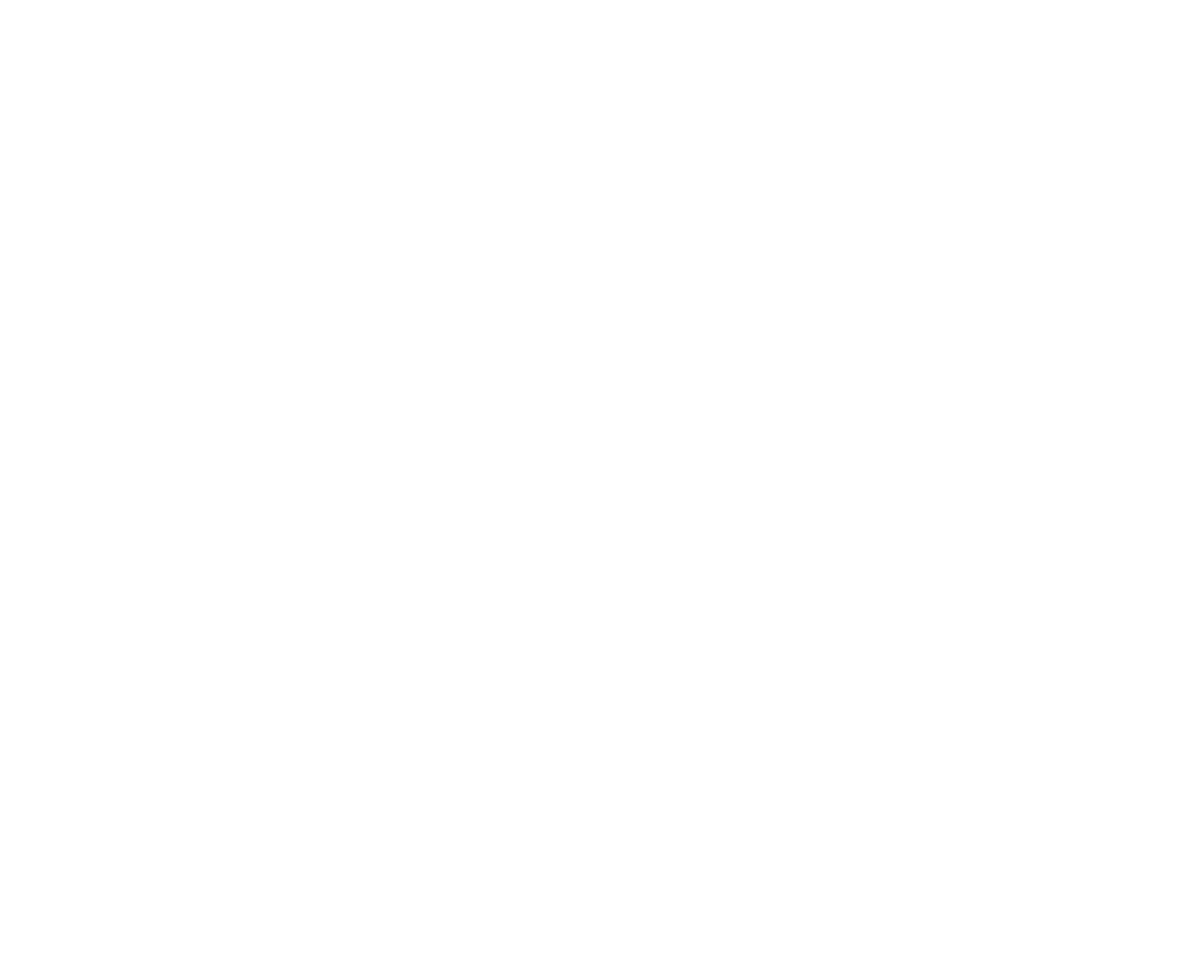
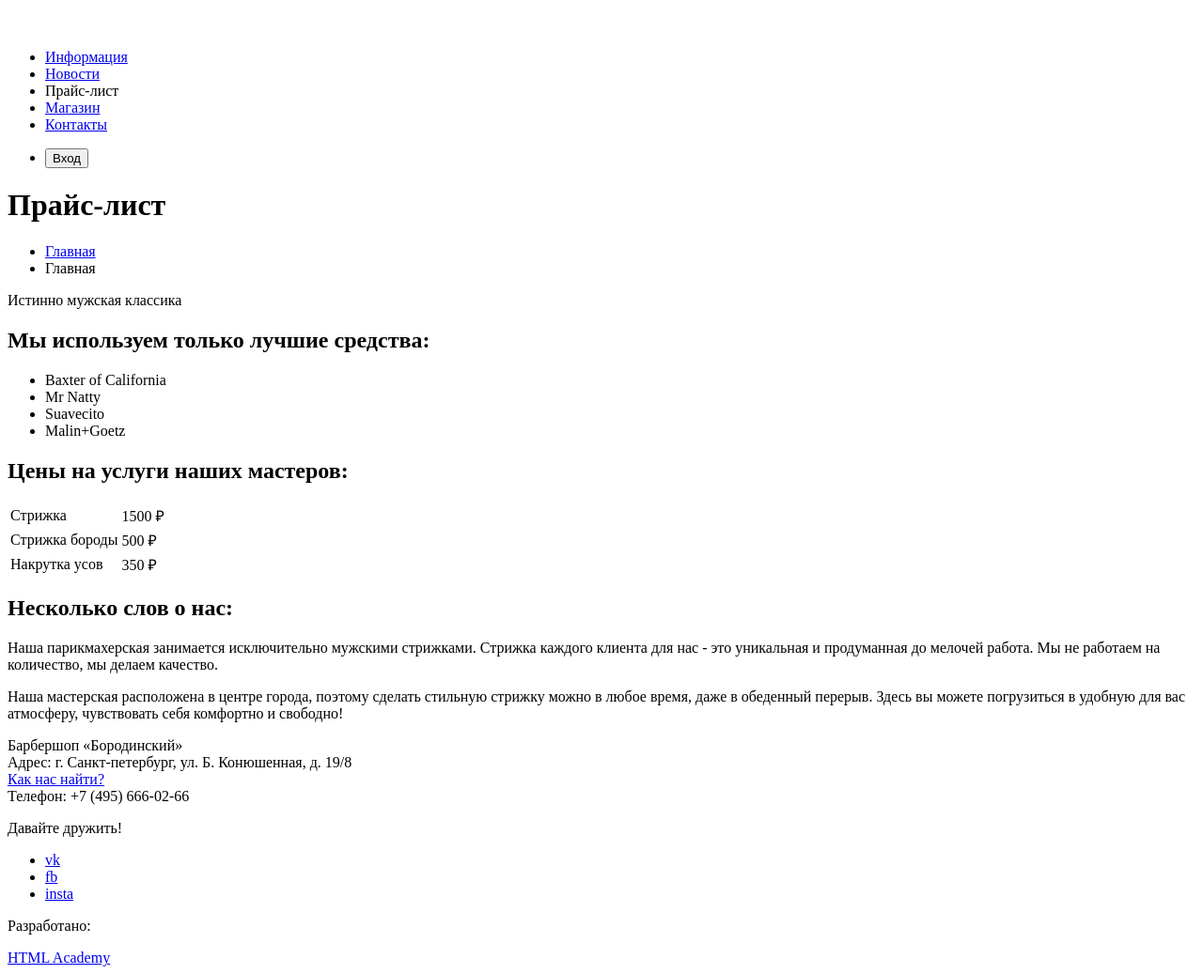
Before and after one commit to banana-mama/ks-barbershop, a plain HTML site: page price.html in a window 1280 px wide. Shown: the whole page at 94% size. Before the commit the page ends 800 px from the top, so only its background shows below. Drawn offline with Linux system fonts and the light colour scheme.

Commit message:
разметка страницы price

```diff
--- a/price.html
+++ b/price.html
@@ -12,6 +12,90 @@
 </head>
 
 <body>
+	<header>
+		<a href="/">
+			<img src="img/logo.svg" alt="Барбершоп «Бородинский»" width="111px" height="24px">
+		</a>
+		<nav>
+			<ul>
+				<li><a href="#">Информация</a></li>
+				<li><a href="#">Новости</a></li>
+				<li><a>Прайс-лист</a></li>
+				<li><a href="#">Магазин</a></li>
+				<li><a href="#">Контакты</a></li>
+			</ul>
+		</nav>
+		<ul>
+			<li><button type="button">Вход</button></li>
+		</ul>
+	</header>
+
+	<main>
+		<h1>Прайс-лист</h1>
+		<ul>
+			<li><a href="/">Главная</a></li>
+			<li><a>Главная</a></li>
+		</ul>
+		<p>Истинно мужская классика</p>
+
+		<section>
+			<h2>Мы используем только лучшие средства:</h2>
+			<ul>
+				<li>Baxter of California</li>
+				<li>Mr Natty</li>
+				<li>Suavecito</li>
+				<li>Malin+Goetz</li>
+			</ul>
+		</section>
+
+		<section>
+			<h2>Цены на услуги наших мастеров:</h2>
+			<table>
+				<tr>
+					<td>Стрижка</td>
+					<td>1500 ₽</td>
+				</tr>
+				<tr>
+					<td>Стрижка бороды</td>
+					<td>500 ₽</td>
+				</tr>
+				<tr>
+					<td>Накрутка усов</td>
+					<td>350 ₽</td>
+				</tr>
+			</table>
+		</section>
+
+		<section>
+			<h2>Несколько слов о нас:</h2>
+			<p>Наша парикмахерская занимается исключительно мужскими стрижками. Стрижка каждого клиента для нас - это уникальная и продуманная до мелочей работа. Мы не работаем на количество, мы делаем качество.</p>
+			<p>Наша мастерская расположена в центре города, поэтому сделать стильную стрижку можно в любое время, даже в обеденный перерыв. Здесь вы можете погрузиться в удобную для вас атмосферу, чувствовать себя комфортно и свободно!</p>
+		</section>
+
+	</main>
+
+	<footer>
+		<div>
+			<p>
+				Барбершоп «Бородинский»<br>
+				Адрес: г. Санкт-петербург, ул. Б. Конюшенная, д. 19/8<br>
+				<a href="#">Как нас найти?</a><br>
+				Телефон: +7 (495) 666-02-66
+			</p>
+		</div>
+		<div>
+			<p>Давайте дружить!</p>
+			<ul>
+				<li><a href="#">vk</a></li>
+				<li><a href="#">fb</a></li>
+				<li><a href="#">insta</a></li>
+			</ul>
+		</div>
+		<div>
+			<p>Разработано:</p>
+			<a href="#">HTML Academy</a>
+		</div>
+	</footer>
 
 </body>
 </html>
```
